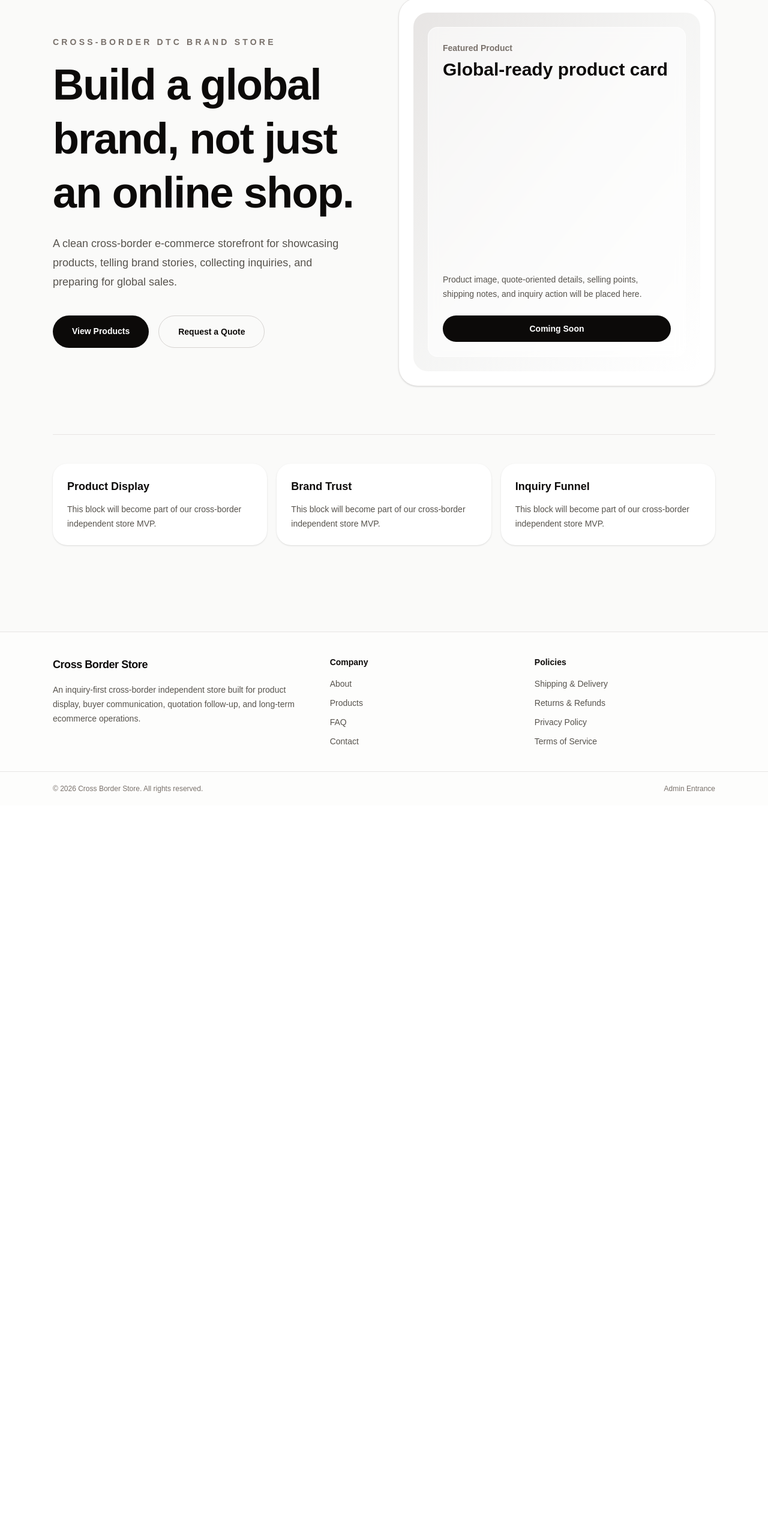
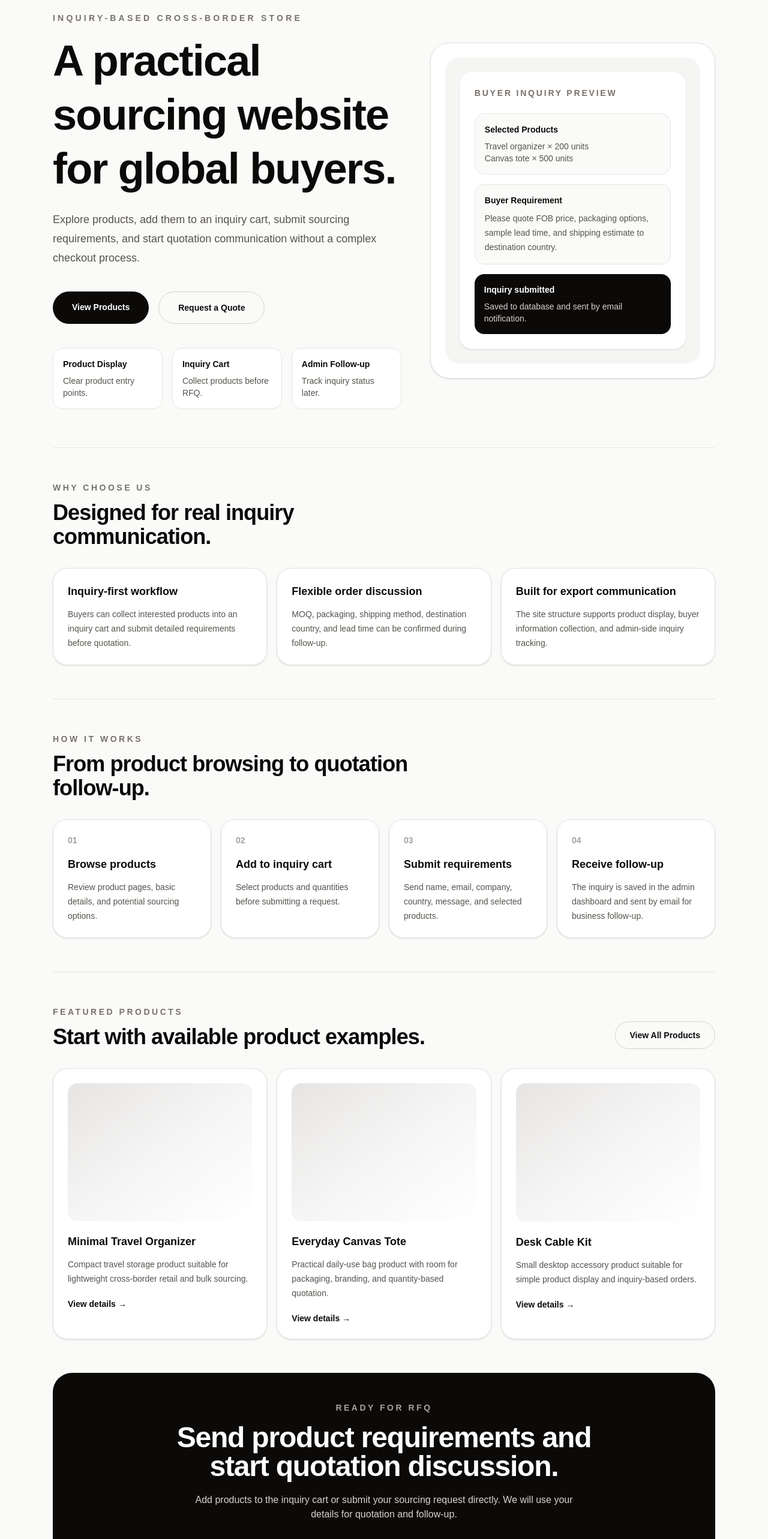
Before and after one commit to wcnm0308-oss/cross-border-store, a Next.js app: page / in a window 1280 px wide. Shown: the part 186-2752 px from the top of the page at 60% size. Before the commit the page ends 1529 px from the top, so only its background shows below. Built offline with nearby package versions, Linux system fonts and the light colour scheme.

Commit message:
Improve homepage for inquiry-based store

```diff
--- a/app/page.tsx
+++ b/app/page.tsx
@@ -1,60 +1,153 @@
+import Link from "next/link";
+
+const featuredProducts = [
+  {
+    name: "Minimal Travel Organizer",
+    slug: "minimal-travel-organizer",
+    description:
+      "Compact travel storage product suitable for lightweight cross-border retail and bulk sourcing.",
+  },
+  {
+    name: "Everyday Canvas Tote",
+    slug: "everyday-canvas-tote",
+    description:
+      "Practical daily-use bag product with room for packaging, branding, and quantity-based quotation.",
+  },
+  {
+    name: "Desk Cable Kit",
+    slug: "desk-cable-kit",
+    description:
+      "Small desktop accessory product suitable for simple product display and inquiry-based orders.",
+  },
+];
+
+const advantages = [
+  {
+    title: "Inquiry-first workflow",
+    text: "Buyers can collect interested products into an inquiry cart and submit detailed requirements before quotation.",
+  },
+  {
+    title: "Flexible order discussion",
+    text: "MOQ, packaging, shipping method, destination country, and lead time can be confirmed during follow-up.",
+  },
+  {
+    title: "Built for export communication",
+    text: "The site structure supports product display, buyer information collection, and admin-side inquiry tracking.",
+  },
+];
+
+const inquirySteps = [
+  {
+    step: "01",
+    title: "Browse products",
+    text: "Review product pages, basic details, and potential sourcing options.",
+  },
+  {
+    step: "02",
+    title: "Add to inquiry cart",
+    text: "Select products and quantities before submitting a request.",
+  },
+  {
+    step: "03",
+    title: "Submit requirements",
+    text: "Send name, email, company, country, message, and selected products.",
+  },
+  {
+    step: "04",
+    title: "Receive follow-up",
+    text: "The inquiry is saved in the admin dashboard and sent by email for business follow-up.",
+  },
+];
+
 export default function Home() {
   return (
     <main className="bg-stone-50 text-stone-950">
-      <section className="mx-auto flex min-h-[calc(100vh-96px)] max-w-6xl flex-col px-6 pb-8">
-        <div className="grid flex-1 items-center gap-12 py-20 md:grid-cols-2">
+      <section className="mx-auto max-w-6xl px-6 pb-16 pt-10">
+        <div className="grid items-center gap-12 py-16 md:grid-cols-[1.1fr_0.9fr]">
           <div>
             <p className="mb-4 text-sm font-semibold uppercase tracking-[0.3em] text-stone-500">
-              Cross-border DTC Brand Store
+              Inquiry-based Cross-border Store
             </p>
 
-            <h1 className="max-w-xl text-5xl font-bold leading-tight tracking-tight md:text-7xl">
-              Build a global brand, not just an online shop.
+            <h1 className="max-w-3xl text-5xl font-bold leading-tight tracking-tight md:text-7xl">
+              A practical sourcing website for global buyers.
             </h1>
 
-            <p className="mt-6 max-w-lg text-lg leading-8 text-stone-600">
-              A clean cross-border e-commerce storefront for showcasing
-              products, telling brand stories, collecting inquiries, and
-              preparing for global sales.
+            <p className="mt-6 max-w-2xl text-lg leading-8 text-stone-600">
+              Explore products, add them to an inquiry cart, submit sourcing
+              requirements, and start quotation communication without a complex
+              checkout process.
             </p>
 
             <div className="mt-10 flex flex-col gap-4 sm:flex-row">
-              <a
+              <Link
                 href="/products"
                 className="rounded-full bg-stone-950 px-8 py-4 text-center text-sm font-semibold text-white hover:bg-stone-800"
               >
                 View Products
-              </a>
+              </Link>
 
-              <a
+              <Link
                 href="/inquiry"
                 className="rounded-full border border-stone-300 px-8 py-4 text-center text-sm font-semibold text-stone-950 hover:bg-white"
               >
                 Request a Quote
-              </a>
+              </Link>
+            </div>
+
+            <div className="mt-10 grid gap-4 text-sm text-stone-600 sm:grid-cols-3">
+              <div className="rounded-2xl border border-stone-200 bg-white p-4">
+                <p className="font-semibold text-stone-950">Product Display</p>
+                <p className="mt-2">Clear product entry points.</p>
+              </div>
+
+              <div className="rounded-2xl border border-stone-200 bg-white p-4">
+                <p className="font-semibold text-stone-950">Inquiry Cart</p>
+                <p className="mt-2">Collect products before RFQ.</p>
+              </div>
+
+              <div className="rounded-2xl border border-stone-200 bg-white p-4">
+                <p className="font-semibold text-stone-950">Admin Follow-up</p>
+                <p className="mt-2">Track inquiry status later.</p>
+              </div>
             </div>
           </div>
 
           <div className="rounded-[2rem] border border-stone-200 bg-white p-6 shadow-sm">
-            <div className="aspect-[4/5] rounded-[1.5rem] bg-gradient-to-br from-stone-200 via-stone-100 to-white p-6">
-              <div className="flex h-full flex-col justify-between rounded-[1rem] border border-white/70 bg-white/60 p-6 backdrop-blur">
-                <div>
-                  <p className="text-sm font-semibold text-stone-500">
-                    Featured Product
-                  </p>
-                  <h2 className="mt-2 text-3xl font-bold">
-                    Global-ready product card
-                  </h2>
-                </div>
+            <div className="rounded-[1.5rem] bg-stone-100 p-6">
+              <div className="rounded-[1.25rem] border border-white bg-white p-6 shadow-sm">
+                <p className="text-sm font-semibold uppercase tracking-[0.2em] text-stone-500">
+                  Buyer Inquiry Preview
+                </p>
 
-                <div>
-                  <p className="text-sm leading-6 text-stone-600">
-                    Product image, quote-oriented details, selling points,
-                    shipping notes, and inquiry action will be placed here.
-                  </p>
+                <div className="mt-6 space-y-4">
+                  <div className="rounded-2xl border border-stone-200 bg-stone-50 p-4">
+                    <p className="text-sm font-semibold text-stone-950">
+                      Selected Products
+                    </p>
+                    <p className="mt-2 text-sm text-stone-600">
+                      Travel organizer × 200 units
+                    </p>
+                    <p className="text-sm text-stone-600">
+                      Canvas tote × 500 units
+                    </p>
+                  </div>
 
-                  <div className="mt-6 rounded-full bg-stone-950 px-5 py-3 text-center text-sm font-semibold text-white">
-                    Coming Soon
+                  <div className="rounded-2xl border border-stone-200 bg-stone-50 p-4">
+                    <p className="text-sm font-semibold text-stone-950">
+                      Buyer Requirement
+                    </p>
+                    <p className="mt-2 text-sm leading-6 text-stone-600">
+                      Please quote FOB price, packaging options, sample lead
+                      time, and shipping estimate to destination country.
+                    </p>
+                  </div>
+
+                  <div className="rounded-2xl bg-stone-950 p-4 text-white">
+                    <p className="text-sm font-semibold">Inquiry submitted</p>
+                    <p className="mt-2 text-sm text-stone-300">
+                      Saved to database and sent by email notification.
+                    </p>
                   </div>
                 </div>
               </div>
@@ -62,16 +155,129 @@ export default function Home() {
           </div>
         </div>
 
-        <section className="grid gap-4 border-t border-stone-200 py-12 md:grid-cols-3">
-          {["Product Display", "Brand Trust", "Inquiry Funnel"].map((item) => (
-            <div key={item} className="rounded-3xl bg-white p-6 shadow-sm">
-              <h3 className="text-lg font-bold">{item}</h3>
-              <p className="mt-3 text-sm leading-6 text-stone-600">
-                This block will become part of our cross-border independent
-                store MVP.
+        <section className="border-t border-stone-200 py-14">
+          <div className="max-w-2xl">
+            <p className="text-sm font-semibold uppercase tracking-[0.25em] text-stone-500">
+              Why Choose Us
+            </p>
+            <h2 className="mt-3 text-3xl font-bold tracking-tight md:text-4xl">
+              Designed for real inquiry communication.
+            </h2>
+          </div>
+
+          <div className="mt-8 grid gap-4 md:grid-cols-3">
+            {advantages.map((item) => (
+              <div
+                key={item.title}
+                className="rounded-3xl border border-stone-200 bg-white p-6 shadow-sm"
+              >
+                <h3 className="text-lg font-bold">{item.title}</h3>
+                <p className="mt-3 text-sm leading-6 text-stone-600">
+                  {item.text}
+                </p>
+              </div>
+            ))}
+          </div>
+        </section>
+
+        <section className="border-t border-stone-200 py-14">
+          <div className="max-w-2xl">
+            <p className="text-sm font-semibold uppercase tracking-[0.25em] text-stone-500">
+              How It Works
+            </p>
+            <h2 className="mt-3 text-3xl font-bold tracking-tight md:text-4xl">
+              From product browsing to quotation follow-up.
+            </h2>
+          </div>
+
+          <div className="mt-8 grid gap-4 md:grid-cols-4">
+            {inquirySteps.map((item) => (
+              <div
+                key={item.step}
+                className="rounded-3xl border border-stone-200 bg-white p-6 shadow-sm"
+              >
+                <p className="text-sm font-bold text-stone-400">
+                  {item.step}
+                </p>
+                <h3 className="mt-4 text-lg font-bold">{item.title}</h3>
+                <p className="mt-3 text-sm leading-6 text-stone-600">
+                  {item.text}
+                </p>
+              </div>
+            ))}
+          </div>
+        </section>
+
+        <section className="border-t border-stone-200 py-14">
+          <div className="flex flex-col gap-4 md:flex-row md:items-end md:justify-between">
+            <div className="max-w-2xl">
+              <p className="text-sm font-semibold uppercase tracking-[0.25em] text-stone-500">
+                Featured Products
               </p>
+              <h2 className="mt-3 text-3xl font-bold tracking-tight md:text-4xl">
+                Start with available product examples.
+              </h2>
             </div>
-          ))}
+
+            <Link
+              href="/products"
+              className="rounded-full border border-stone-300 px-6 py-3 text-center text-sm font-semibold text-stone-950 hover:bg-white"
+            >
+              View All Products
+            </Link>
+          </div>
+
+          <div className="mt-8 grid gap-4 md:grid-cols-3">
+            {featuredProducts.map((product) => (
+              <Link
+                key={product.slug}
+                href={`/products/${product.slug}`}
+                className="group rounded-3xl border border-stone-200 bg-white p-6 shadow-sm transition hover:-translate-y-1 hover:shadow-md"
+              >
+                <div className="aspect-[4/3] rounded-2xl bg-gradient-to-br from-stone-200 via-stone-100 to-white" />
+                <h3 className="mt-5 text-lg font-bold group-hover:text-stone-700">
+                  {product.name}
+                </h3>
+                <p className="mt-3 text-sm leading-6 text-stone-600">
+                  {product.description}
+                </p>
+                <p className="mt-5 text-sm font-semibold text-stone-950">
+                  View details →
+                </p>
+              </Link>
+            ))}
+          </div>
+        </section>
+
+        <section className="rounded-[2rem] bg-stone-950 px-6 py-12 text-center text-white md:px-12">
+          <p className="text-sm font-semibold uppercase tracking-[0.25em] text-stone-400">
+            Ready for RFQ
+          </p>
+
+          <h2 className="mx-auto mt-4 max-w-3xl text-3xl font-bold tracking-tight md:text-5xl">
+            Send product requirements and start quotation discussion.
+          </h2>
+
+          <p className="mx-auto mt-5 max-w-2xl text-sm leading-6 text-stone-300 md:text-base">
+            Add products to the inquiry cart or submit your sourcing request
+            directly. We will use your details for quotation and follow-up.
+          </p>
+
+          <div className="mt-8 flex flex-col justify-center gap-4 sm:flex-row">
+            <Link
+              href="/products"
+              className="rounded-full bg-white px-8 py-4 text-center text-sm font-semibold text-stone-950 hover:bg-stone-100"
+            >
+              Browse Products
+            </Link>
+
+            <Link
+              href="/inquiry"
+              className="rounded-full border border-stone-600 px-8 py-4 text-center text-sm font-semibold text-white hover:bg-stone-900"
+            >
+              Submit Inquiry
+            </Link>
+          </div>
         </section>
       </section>
     </main>
```
